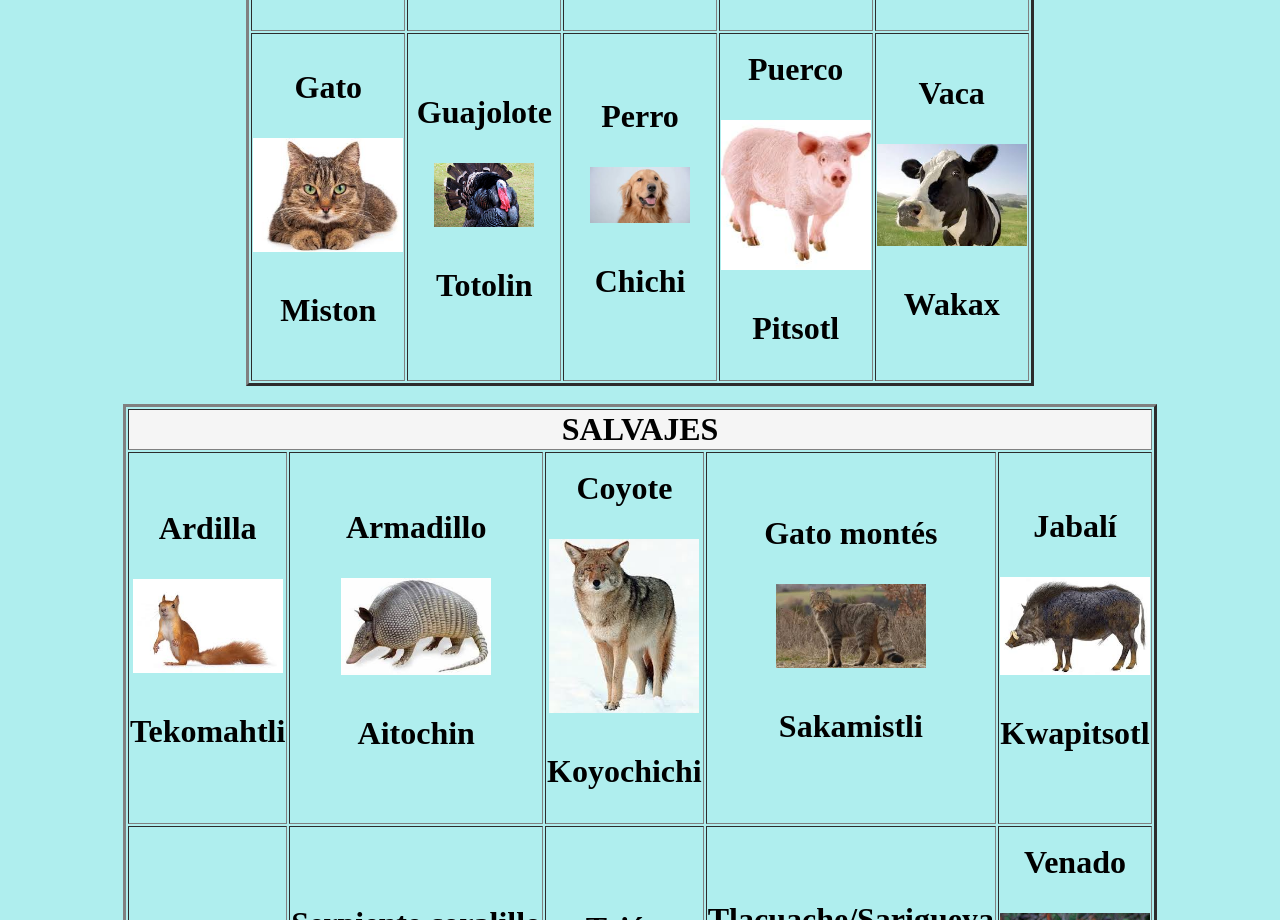
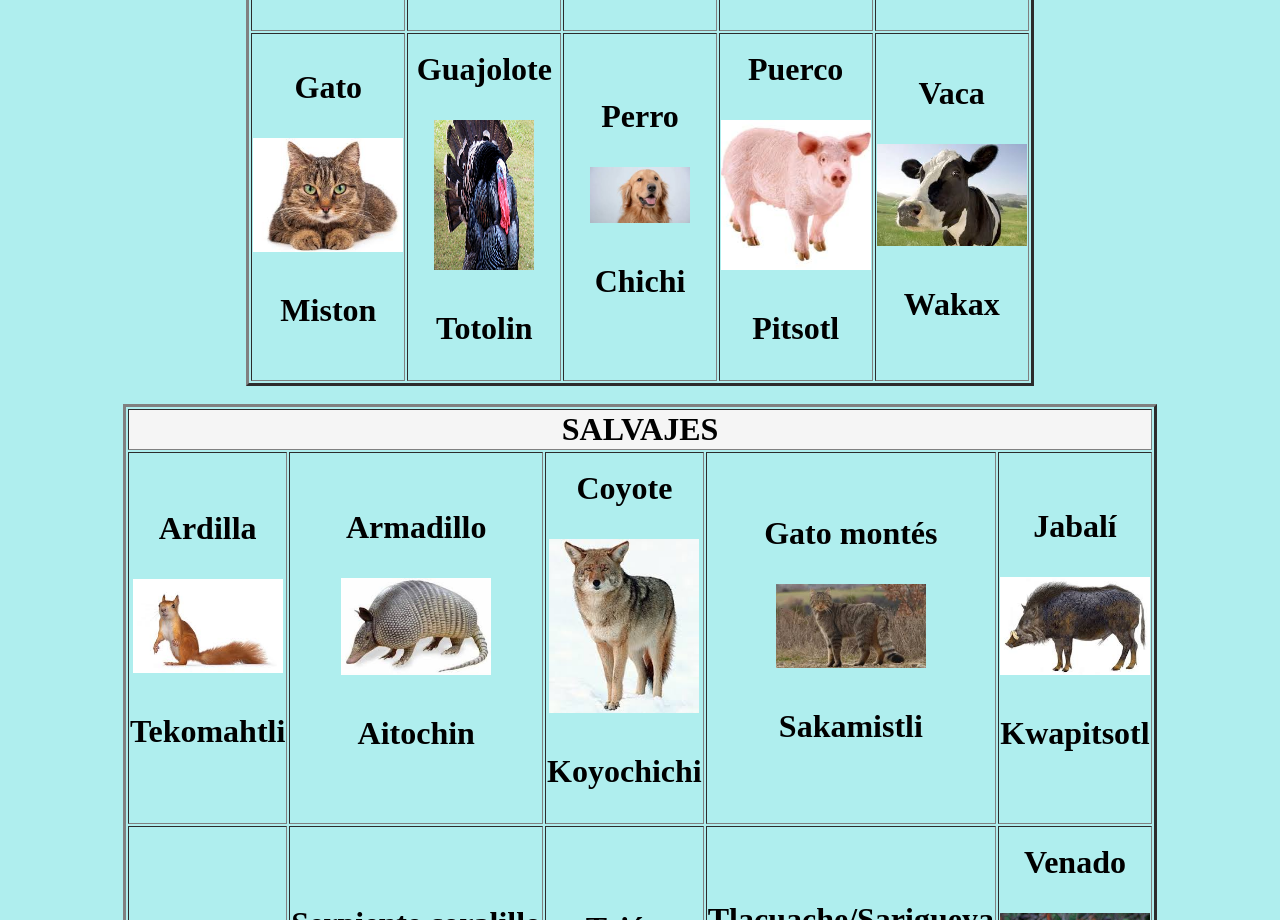
Before and after one commit to abiafm14-web/Sitio-Nahuatl, a plain HTML site: page animales.html in a window 1280 px wide. Shown: the part 2434-3354 px from the top of the page. Drawn offline with Linux system fonts and the light colour scheme.

Commit message:
animales.html

```diff
--- a/animales.html
+++ b/animales.html
@@ -256,7 +256,7 @@
           <td>
 <p><font size= 6><center> Guajolote </center>
             </p>
-         <img src= "imagenes/Guajolote.jpg" width=100px"height=150px">
+         <img src= "imagenes/Guajolote.jpg" width="100px" height="150px">
           <p><font size= 6> Totolin
             </p>
                </td>
```
